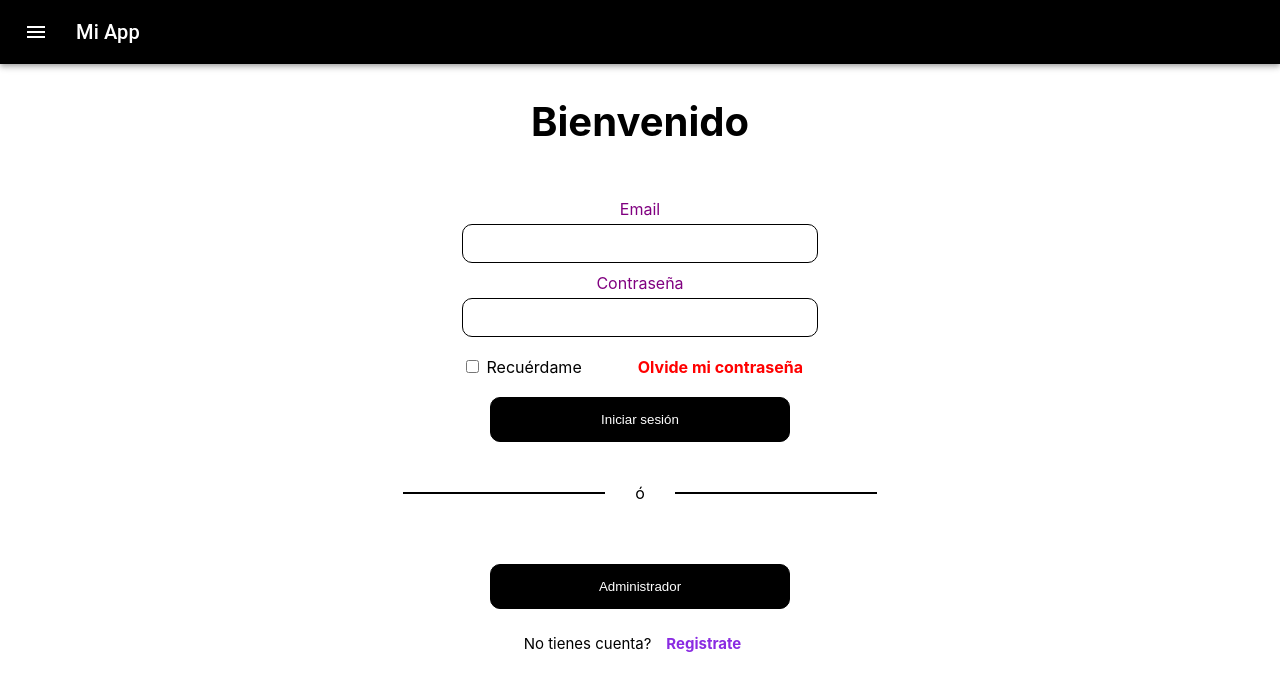
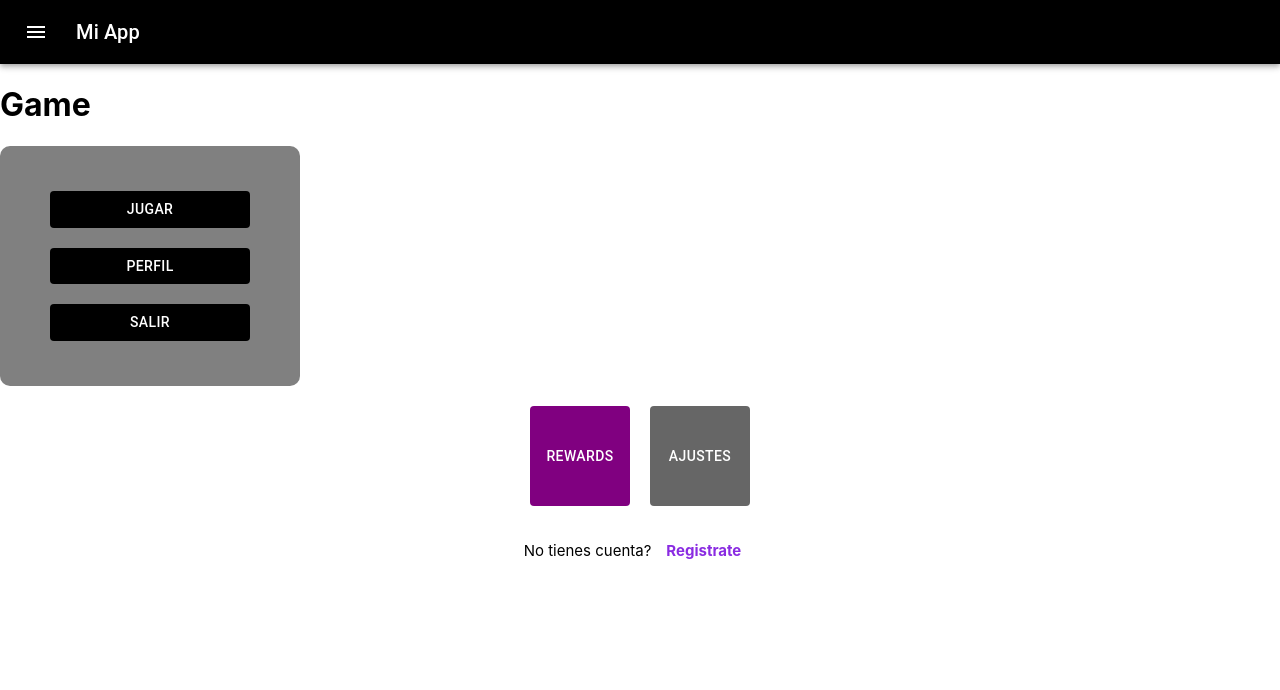
Before and after one commit to EmilioVidal/NeorisBloque, a React (Create React App) app in the folder nerisbloque-app/: page /game in a window 1280 px wide. Before the commit this address led to /. Shown: the top 690 px of the page. Built offline with nearby package versions, Linux system fonts and the light colour scheme.

Commit message:
agrege game.jsx

```diff
--- a/nerisbloque-app/src/App.js
+++ b/nerisbloque-app/src/App.js
@@ -8,6 +8,7 @@ import Usuario from './components/Usuario';
 import EditP from './components/EditP';
 import AdminView from './components/AdminView';
 import Rewards from './components/Rewards';
+import Game from './components/Game';
 import './App.css';
 import { BrowserRouter, Navigate, Route, Routes } from 'react-router-dom';
 
@@ -23,6 +24,7 @@ function App() {
                 <Route path="/" element={<Bienvenido />} />
                 <Route path="/bienvenido" element={<Bienvenido />} />
                 <Route path="/creaCuenta" element={<CreaCuenta />} />
+                <Route path="/game" element={<Game />} />
                 <Route path="/score" element={<Score />} />
                 <Route path="/adminLog" element={<AdminLog />} />
                 <Route path="/usuario" element={<Usuario />} />
--- a/nerisbloque-app/src/components/AppBar.jsx
+++ b/nerisbloque-app/src/components/AppBar.jsx
@@ -43,6 +43,7 @@ export default function ButtonAppBar() {
               <Link to="/bienvenido" className="link">Bienvenidos</Link>
               <Link to="/creaCuenta" className="link">Crea Cuenta</Link>
               <Link to="/adminLog" className="link">Admin LoogIn</Link>
+              <Link to="/game" className="link">Game</Link>
               <Link to="/score" className="link">The Score</Link>
               <Link to="/usuario" className="link">Usuario</Link>
               <Link to="/edit" className="link">Editar Perfil</Link>
--- a/nerisbloque-app/src/components/Game.jsx
+++ b/nerisbloque-app/src/components/Game.jsx
@@ -1,15 +1,42 @@
-import React from 'react'
+import React from "react";
+import { Button } from '@mui/material';
+import Box from '@mui/material/Box';
 
-const Game = ({count, plus}) => {
+const Game = ({count, plus, minus}) => {
   return (
-    <div>
-      <div>
-        <h2>{count}</h2>
-        <br />
-        <button onClick={plus}>aumentar</button>
-    </div>
+    <div className="gamepage">
+      <h1>Game</h1>
+      <Box sx={{
+        bgcolor: 'gray',
+        width: '300px',
+        height: '240px',
+        display: 'flex',
+        justifyContent: 'center',
+        alignItems: 'center',
+        borderRadius: '10px',
+      }}>
+        <div style={{ display: 'flex', flexDirection: 'column', alignItems: 'center' }}>
+          <Button sx={{ bgcolor: 'black', width: '200px', color: 'white', margin: '10px'}}>
+            Jugar
+          </Button>
+          <Button sx={{ bgcolor: 'black', width: '200px', color: 'white', margin: '10px'}}>
+            Perfil
+          </Button>
+          <Button sx={{ bgcolor: 'black', width: '200px', color: 'white', margin: '10px'}}>
+            Salir
+          </Button>
+        </div>
+      </Box>
+      <div style={{ display: 'flex', justifyContent: 'center', marginTop: '10px' }}>
+            <Button sx={{ bgcolor: 'purple', width: '100px', height: '100px', color: 'white', margin: '10px'}}>
+              Rewards
+            </Button>
+            <Button sx={{ bgcolor: '#666666', width: '100px', height: '100px', color: 'white', margin: '10px'}}>
+              ajustes
+            </Button>
+      </div>
     </div>
   );
-}
+};
 
-export default Game
+export default Game;
```
